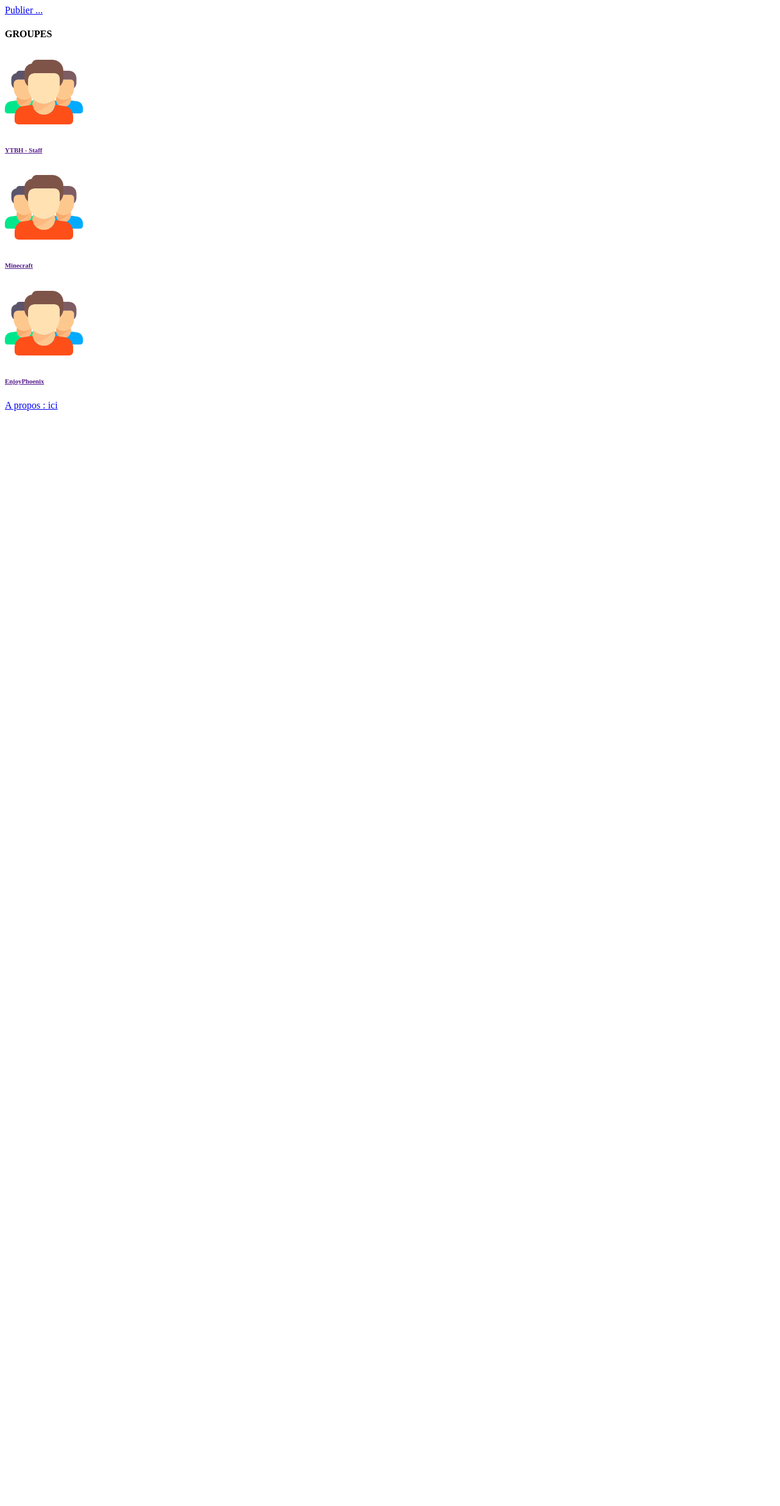
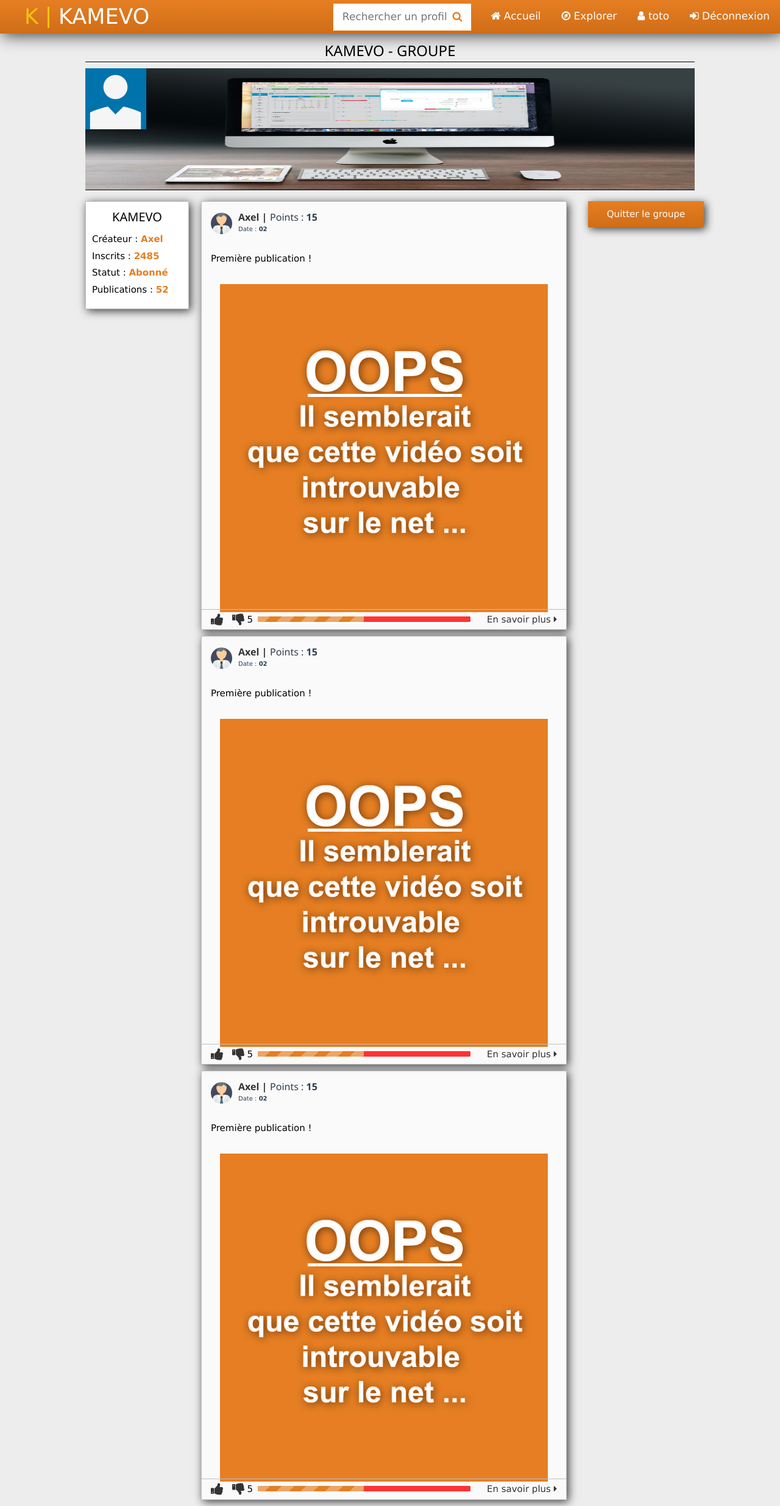
Before and after one commit to KamevoTeam/Kamevo, a PHP site: page /kamevo_src/groups/ in a window 1280 px wide. Shown: the whole page at 61% size. Before the commit the page ends 674 px from the top, so only its background shows below. Run offline with PHP 8.4, Linux system fonts and the light colour scheme; a user stored in the database is signed in.

Commit message:
Ajout des groupes

```diff
--- a/kamevo_src/css/pub.css
+++ b/kamevo_src/css/pub.css
@@ -5,6 +5,7 @@
 	width: 300px;
 	z-index: 9999;
 	padding: 10px;
+	padding-top: 0;
 	background-color: white;
 	-webkit-box-shadow: 3px 3px 14px 0px rgba(0,0,0,0.75);
     -moz-box-shadow: 3px 3px 14px 0px rgba(0,0,0,0.75);
--- a/kamevo_src/groups.php
+++ b/kamevo_src/groups.php
@@ -6,9 +6,9 @@
 	<div class="groups">
 		<h4>GROUPES</h4>
 		<div class="line-separator5"></div>
-		<a href="" class="nodeco"><div class="group">
+		<a href="groups/" class="nodeco"><div class="group">
 			<img class="group-img" src="img/team.png" alt="William">
-		<h6 class="group-name">YTBH - Staff</h6>
+		<h6 class="group-name">Kamevo</h6>
 		</div></a>
 		<a href="" class="nodeco"><div class="group">
 			<img class="group-img" src="img/team.png" alt="William">
@@ -18,7 +18,31 @@
 			<img class="group-img" src="img/team.png" alt="William">
 		<h6 class="group-name">EnjoyPhoenix</h6>
 		</div></a>
+		<!-- Keep everything below -->
+		<a href="" class="nodeco"><div class="group">
+		<h3 class="group-create"> + Créer un groupe</h3>
+		</div></a>
 		<div class="aboutabout">
-			<i class="fblue fa fa-cog" id="icon"></i> <a href="#" class="param-groups">A propos : ici</a>
+			<i class="fblue fa fa-cog" id="icon"></i> <a href="#" class="param-groups">A propos de Kamevo</a>
 		</div>
 	</div>
+	<div class="group-creator">
+		<div class="group-popup">
+			<div class="group-content">
+			<span class="closer-group"><i class="fa fa-close" id="icon"></i></span>
+				<h2 class="group-create-title"><i class="fa fa-plus-circle" id="icon"></i> Créer un groupe :</h2><br/>
+				<h5 class="label-info">Choisir un nom pour le groupe :</h5>
+			     <input type="text" class="input-info" placeholder="Nom du groupe">
+			     <br/><br/><br/>
+				<form action="" method="post" class="form-groups">
+				  <h5 class="file-label">Avatar du groupe : </h5>
+					<input class="inline input-file" id="my-file" type="file" name="profile">
+			      <label for="my-file" class="input-file-trigger" tabindex="0">Choisir un fichier ...</label><br/>
+				  <h5 class="file-label">Photo de couverture du groupe : </h5>
+			 	    <input class="inline input-file" id="my-file" type="file" name="cover">
+			      <label for="my-file" class="input-file-trigger" tabindex="0">Choisir un fichier ...</label><br/>
+			      <input type="submit" name="submit" class="group-create-btn" value="Créer le groupe">
+				</form>
+			</div>
+	 	</div>
+	 </div>
--- /dev/null
+++ b/kamevo_src/groups/css/group.css
@@ -0,0 +1,51 @@
+.infos{
+	position: fixed;
+	background-color: white;
+	padding: 15px;
+	width: 170px;
+	padding-top: 0;
+	top: 330px;
+	border: solid silver 1px;
+    -webkit-box-shadow: 3px 3px 14px 0px rgba(0,0,0,0.75);
+    -moz-box-shadow: 3px 3px 14px 0px rgba(0,0,0,0.75);
+    box-shadow: 3px 3px 14px 0px rgba(0,0,0,0.75);
+}
+.infos-title{
+	text-align: center;
+}
+.info{
+	margin: 5px;
+	margin-left: -5px;
+}
+.info-var{
+	color: #e67e22;
+	word-wrap: break-word;
+}
+.group-btn{
+    position: fixed;
+    text-align: center;
+    width: 190px;
+    right: calc((100vw - 1030px)/2);
+    top: 330px;
+    padding: 10px;
+    text-decoration: none;
+    color: white;
+    background-color: #e67e22;
+    background: -webkit-linear-gradient(#e67e22,#cf6d17);
+    background: -o-linear-gradient(#e67e22,#cf6d17);
+    background: -moz-linear-gradient(#e67e22,#cf6d17);
+    -webkit-box-shadow: 3px 3px 14px 0px rgba(0,0,0,0.75);
+    -moz-box-shadow: 3px 3px 14px 0px rgba(0,0,0,0.75);
+    box-shadow: 3px 3px 14px 0px rgba(0,0,0,0.75);
+    transition: all ease 1s;
+}
+.group-btn:hover{
+    background-color: #cf6d17;
+    background: -webkit-linear-gradient(#cf6d17,#e67e22);
+    background: -o-linear-gradient(#cf6d17,#e67e22);
+    background: -moz-linear-gradient(#cf6d17,#e67e22);
+}
+.publics{
+	margin-left: -60px;
+	margin-top: 275px;
+}
--- /dev/null
+++ b/kamevo_src/groups/css/style.max.css
@@ -0,0 +1,30 @@
+body{
+	background-color: #ededed;
+}
+.container{
+	width: 1000px;
+	margin-left: calc((100vw - 1000px)/2);
+	margin-right: calc((100vw - 1000px)/2);
+	padding-top: 55px;
+}
+.group-header{
+	width: 1000px;
+	position: fixed;
+	background-color: #ededed;
+	z-index: 999;
+}
+.name{
+	text-transform: uppercase;
+	text-align: center;
+	border-bottom: solid 1px black;
+}
+.group-img{
+	width: 100px;
+	height: 100px;
+	position: absolute;
+}
+.group-cover-img{
+	width: 1000px;
+	height: 200px;
+	border-bottom: solid 1px black;
+}
--- /dev/null
+++ b/kamevo_src/groups/index.php
@@ -0,0 +1,14 @@
+<?php session_start() ?>
+<html>
+<head>
+	<?php require("php/head.php"); ?>
+</head>
+<body>
+	<?php require("../menu_co.php"); ?>
+	 <div class="container">
+	  <?php
+	   require("php/group.php")
+	  ?>
+	</div>
+</body>
+</html>
--- /dev/null
+++ b/kamevo_src/groups/js/explore.js
@@ -0,0 +1,10 @@
+(function($){
+    $('.popopen').click(function(e){
+	    e.preventDefault();
+	    $('.popup-content').toggleClass('showed');
+	})
+	$('.fade-popup').click(function(e){
+		e.preventDefault();
+	    $('.popup-content').toggleClass('showed');
+	})
+})(jQuery);
--- /dev/null
+++ b/kamevo_src/groups/php/group.php
@@ -0,0 +1,88 @@
+ <div class="group-header">
+ <!-- " - GROUPE" toujours après le nom du groupe -->
+  <h3 class="name">Kamevo - GROUPE</h3>
+   <img class="group-img" src="../img/avatar.png" alt="profile-image">
+  <img class="group-cover-img" src="../img/123.jpg" alt="cover-image">
+ </div>
+ <div class="infos">
+  <h4 class="infos-title">KAMEVO</h4>
+ 	<div class="info">
+ 		Créateur : <strong><span class="info-var">Axel</span></strong><br/>
+ 	</div>
+ 	<div class="info">
+ 		Inscrits : <strong><span class="info-var">2485</span></strong><br/>
+ 	</div>
+ 	<div class="info">
+ 		Statut : <strong><span class="info-var">Abonné</span></strong><br/>
+ 	</div>
+ 	<div class="info">
+ 		Publications : <strong><span class="info-var">52</span></strong><br/>
+ 	</div>
+ </div>
+ <div class="join">
+ 	<a href="#" class="group-btn">Quitter le groupe</a>
+ 	<!-- Remplacer par "Rejoindre le groupe si la personne est déjà dedans" -->
+ </div>
+ <div class="publics">
+
+
+ 	<div class="block">
+  				<div class="block-title">
+					 <img class="block-img" src="../img/user.png" alt="William">
+	 				 <h6 class="block-name"><strong>Axel | </strong></h6>
+					 <h6 class="block-points">Points : <strong> 15</strong></h6>
+					 <p class="block-date">Date : <strong>02</strong></p>
+				</div>
+
+				<p class="block-bio">Première publication !</p>
+					<div class="img">
+						<a href=""><img src="../img/novideo.jpg" alt="" id="" class="image" /></a>
+					</div>
+	 			<div class="abouts">
+	  				<img onclick="" src="../img/poucevert.png" alt="like" height="20" weight="20" class="like"/> <span class="nblikesid" id="nblikesid"></span>
+	  				<img onclick="" src="../img/poucerouge.png" alt="like" height="20" weight="20" class="like"/> <span class="nbdislikesid" id="">5</span> <span class="infoLike"><progress id="avancement" class="avancementid" value="50" max="100"></progress></span>
+	  				 <div id="" class="" style="display:none;"></div>
+ 	 				 <a href="#" class="block-more">En savoir plus <i class="fa fa-caret-right" aria-hidden="true"></i></a>
+  				  </div>
+  				 </div>
+  				 <div class="block">
+  				<div class="block-title">
+					 <img class="block-img" src="../img/user.png" alt="William">
+	 				 <h6 class="block-name"><strong>Axel | </strong></h6>
+					 <h6 class="block-points">Points : <strong> 15</strong></h6>
+					 <p class="block-date">Date : <strong>02</strong></p>
+				</div>
+
+				<p class="block-bio">Première publication !</p>
+					<div class="img">
+						<a href=""><img src="../img/novideo.jpg" alt="" id="" class="image" /></a>
+					</div>
+	 			<div class="abouts">
+	  				<img onclick="" src="../img/poucevert.png" alt="like" height="20" weight="20" class="like"/> <span class="nblikesid" id="nblikesid"></span>
+	  				<img onclick="" src="../img/poucerouge.png" alt="like" height="20" weight="20" class="like"/> <span class="nbdislikesid" id="">5</span> <span class="infoLike"><progress id="avancement" class="avancementid" value="50" max="100"></progress></span>
+	  				 <div id="" class="" style="display:none;"></div>
+ 	 				 <a href="#" class="block-more">En savoir plus <i class="fa fa-caret-right" aria-hidden="true"></i></a>
+  				  </div>
+  				 </div>
+  				 <div class="block">
+  				<div class="block-title">
+					 <img class="block-img" src="../img/user.png" alt="William">
+	 				 <h6 class="block-name"><strong>Axel | </strong></h6>
+					 <h6 class="block-points">Points : <strong> 15</strong></h6>
+					 <p class="block-date">Date : <strong>02</strong></p>
+				</div>
+
+				<p class="block-bio">Première publication !</p>
+					<div class="img">
+						<a href=""><img src="../img/novideo.jpg" alt="" id="" class="image" /></a>
+					</div>
+	 			<div class="abouts">
+	  				<img onclick="" src="../img/poucevert.png" alt="like" height="20" weight="20" class="like"/> <span class="nblikesid" id="nblikesid"></span>
+	  				<img onclick="" src="../img/poucerouge.png" alt="like" height="20" weight="20" class="like"/> <span class="nbdislikesid" id="">5</span> <span class="infoLike"><progress id="avancement" class="avancementid" value="50" max="100"></progress></span>
+	  				 <div id="" class="" style="display:none;"></div>
+ 	 				 <a href="#" class="block-more">En savoir plus <i class="fa fa-caret-right" aria-hidden="true"></i></a>
+  				  </div>
+  				 </div>
+
+
+ </div>
--- /dev/null
+++ b/kamevo_src/groups/php/head.php
@@ -0,0 +1,12 @@
+  <meta charset="UTF-8">
+  <link rel="stylesheet" href="../css/menu_co.css">
+  <link rel="stylesheet" href="../css/popup.css">
+  <link rel="stylesheet" href="../css/block.css">
+  <link rel="stylesheet" href="css/style.max.css">
+  <link rel="stylesheet" href="../css/likes.css">
+  <link rel="stylesheet" href="css/group.css">
+  <!--  LOADING FRAMWORKS   !-->
+  <script type="text/javascript" src="js/explore.js"></script>
+  <link rel="stylesheet" href="../frameworks/font-awesome/css/font-awesome.min.css">
+  <script type="text/javascript" src="../frameworks/jquery.min.js"></script>
+  <link rel="stylesheet" href="../frameworks/w3.css">
--- a/kamevo_src/index_co.php
+++ b/kamevo_src/index_co.php
@@ -37,5 +37,6 @@
 	</div>
 <?php require ("javascript.php"); ?>
 <script src="js/explore.js"></script>
+<script src="js/groups.js"></script>
 </body>
 </html>
--- a/kamevo_src/user_profile.php
+++ b/kamevo_src/user_profile.php
@@ -1,5 +1,5 @@
  <div class="profile-header">
   <h3 class="name"><?=$pseudo; ?></h3>
-   <img class="profile-img" src="DESIGN/user//img/team.png" alt="profile-image">
+   <img class="profile-img" src="DESIGN/user/img/team.png" alt="profile-image">
   <img class="cover-img" src="<?=$userPage->getUrlBanner(); ?>" alt="cover-image">
  </div>
```
Also changed, not shown: kamevo_src/css/feed.css (+131 -0 lines), kamevo_src/groups/close.php (added, +14 -0 lines), kamevo_src/groups/php/group-closed.php (added, +32 -0 lines), kamevo_src/js/groups.js (added, +10 -0 lines), kamevo_src/groups/create/index.php (added).
